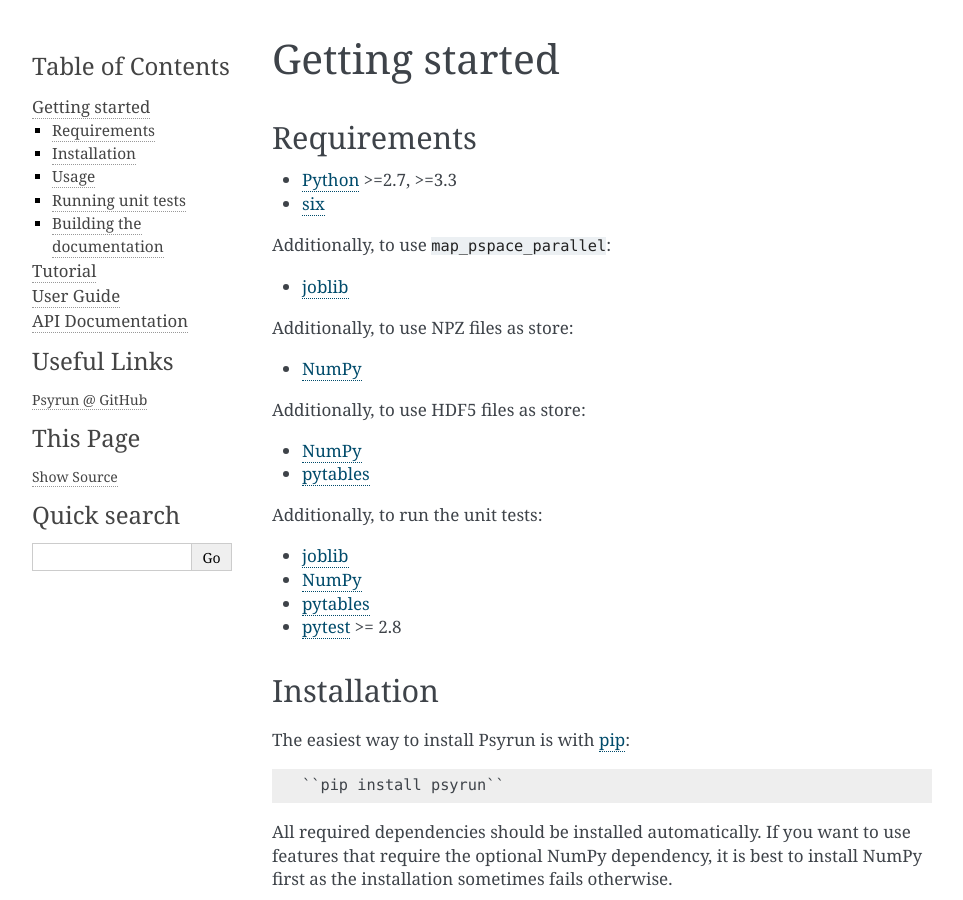
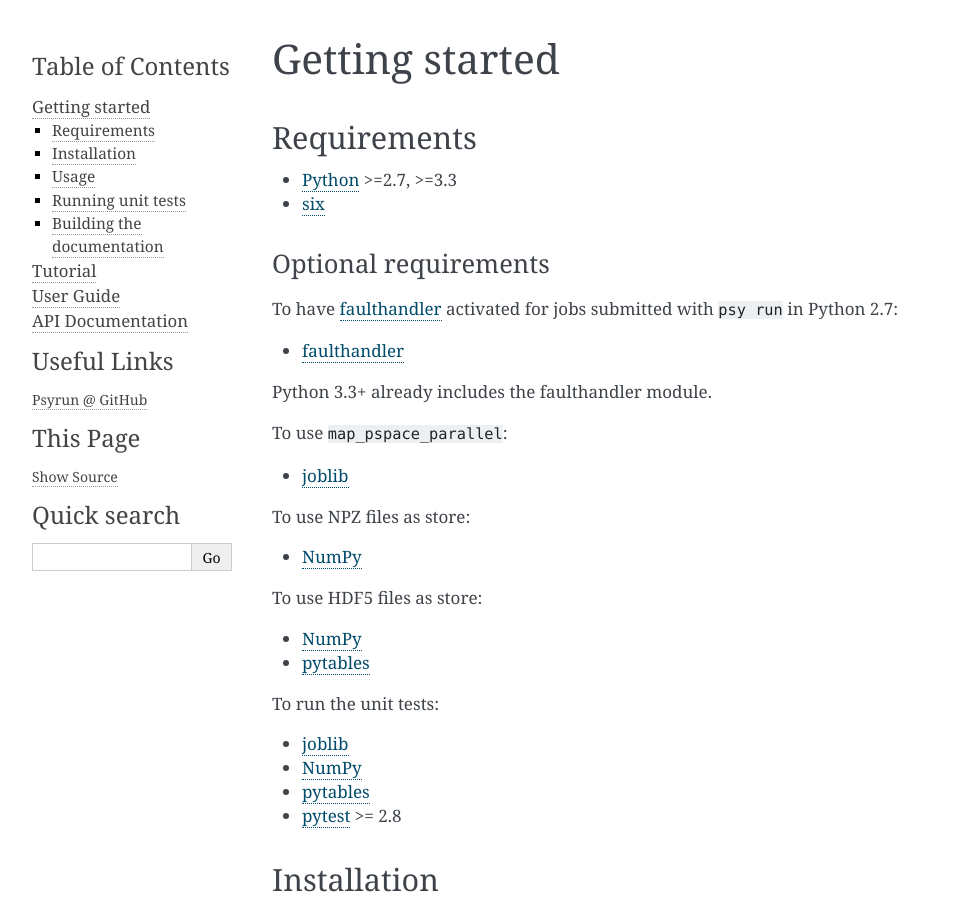
Before and after one commit to jgosmann/psyrun, a Sphinx documentation site: the page built from doc/source/installation.rst, in a window 1280 px wide and 900 px high. Shown: the whole window, without its empty margins (148-1111 px from the left). Built offline with Sphinx 7.4.7, drawn with Linux system fonts in a browser that asks for light colours.

Commit message:
Add faulthandler requirement.

```diff
--- a/doc/source/installation.rst
+++ b/doc/source/installation.rst
@@ -8,20 +8,30 @@
 * `Python <https://www.python.org/>`_ >=2.7, >=3.3
 * `six <https://pypi.python.org/pypi/six>`_
 
-Additionally, to use ``map_pspace_parallel``:
+Optional requirements
+^^^^^^^^^^^^^^^^^^^^^
+
+To have `faulthandler <http://faulthandler.readthedocs.io/>`_ activated for
+jobs submitted with ``psy run`` in Python 2.7:
+
+* `faulthandler <http://faulthandler.readthedocs.io/>`_
+
+Python 3.3+ already includes the faulthandler module.
+
+To use ``map_pspace_parallel``:
 
 * `joblib <https://pythonhosted.org/joblib/>`_
 
-Additionally, to use NPZ files as store:
+To use NPZ files as store:
 
 * `NumPy <http://www.numpy.org/>`_
 
-Additionally, to use HDF5 files as store:
+To use HDF5 files as store:
 
 * `NumPy <http://www.numpy.org/>`_
 * `pytables <http://www.pytables.org/>`_
 
-Additionally, to run the unit tests:
+To run the unit tests:
 
 * `joblib <https://pythonhosted.org/joblib/>`_
 * `NumPy <http://www.numpy.org/>`_
```
Also changed, not shown: README.rst (+14 -4 lines).
